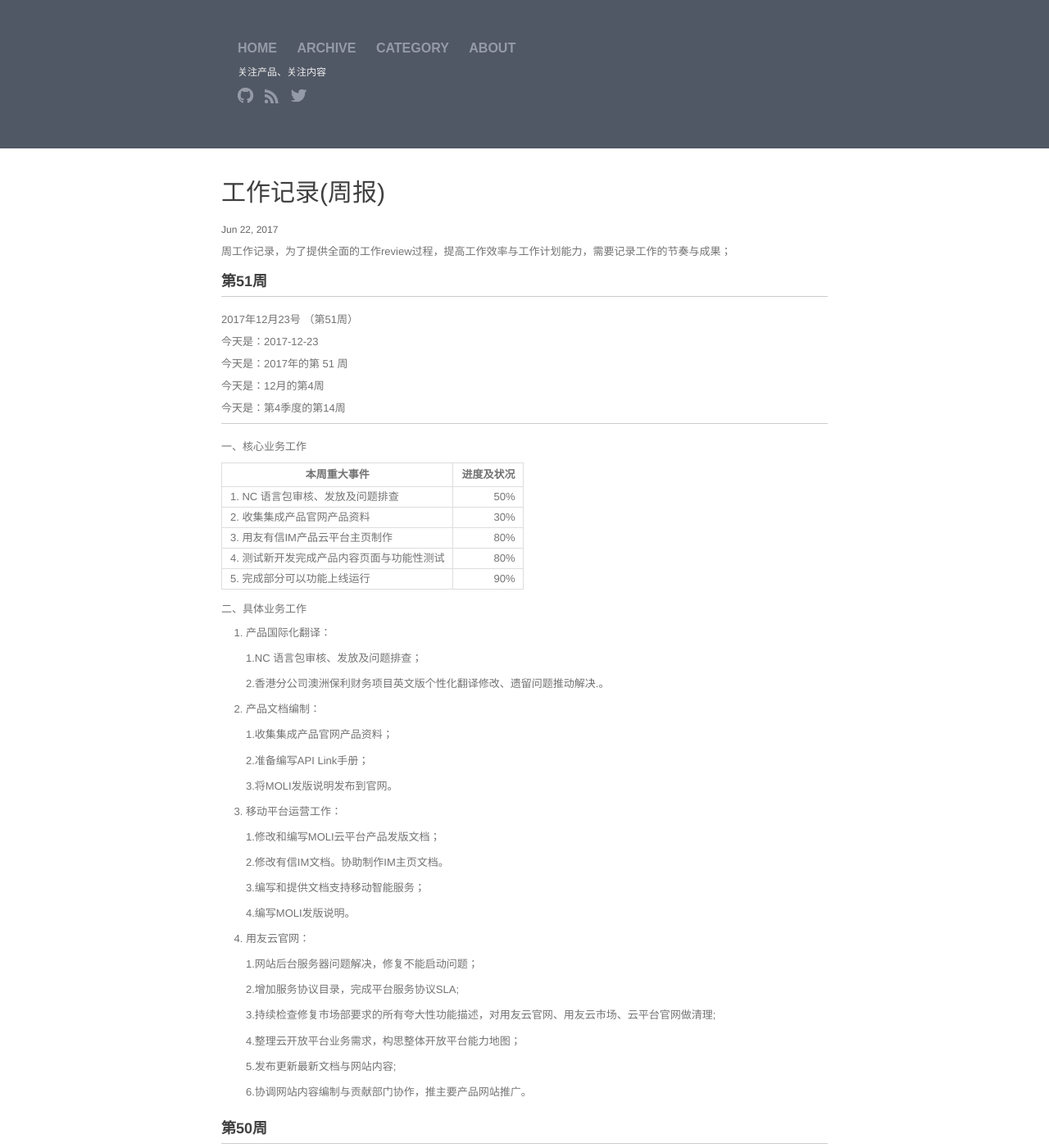
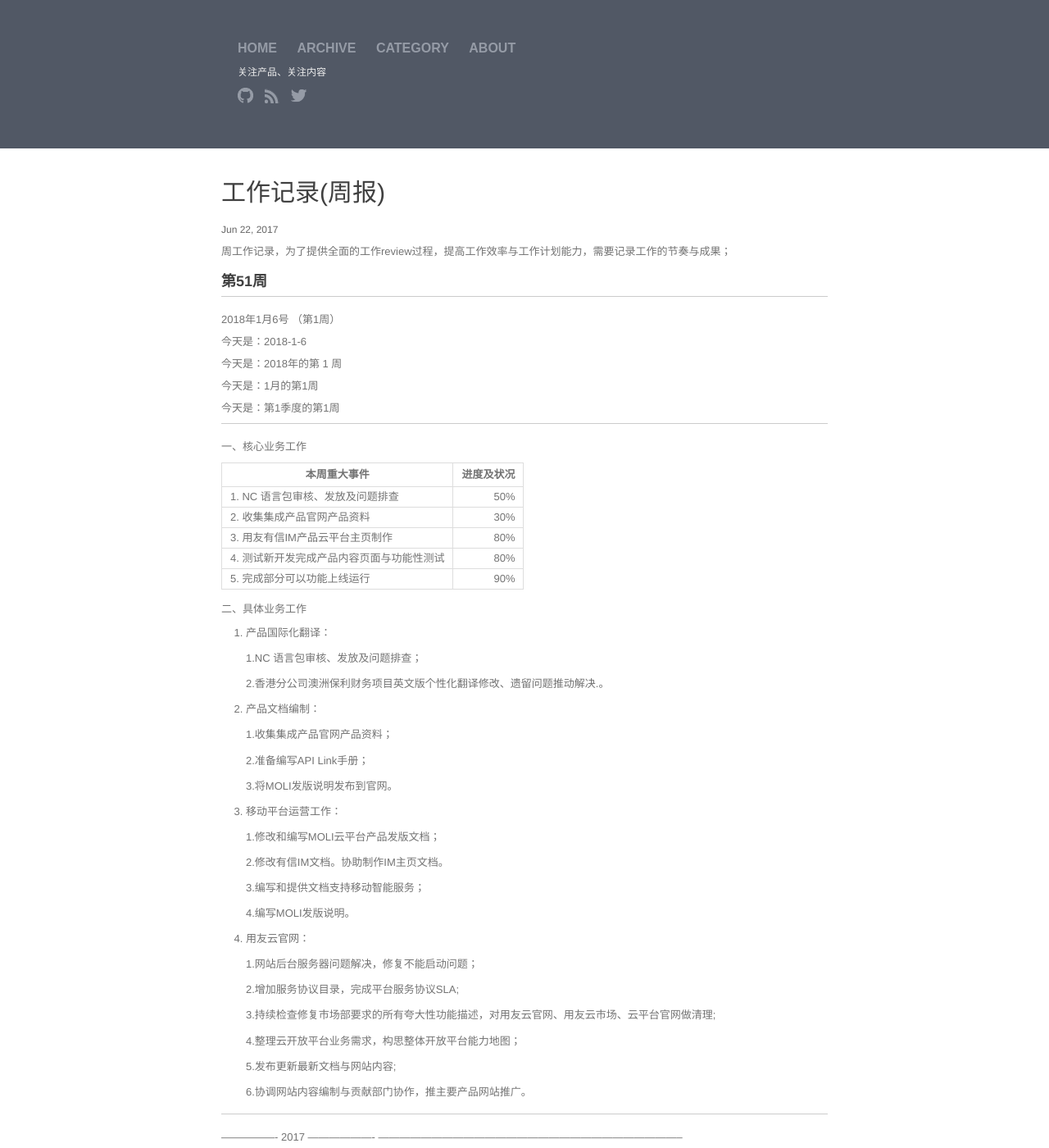
Before and after one commit to walllFlower/blog, a Jekyll site: the page built from _posts/2017-06-22-day_report_cxz.md, in a window 1280 px wide and 1400 px high. Shown: the whole window at 82% size. Built offline with Jekyll 4.4.1, drawn with Linux system fonts in a browser that asks for light colours; comment, search, counter and statistics services are not loaded.

Commit message:
Update 2017-06-22-day_report_cxz.md

```diff
--- a/_posts/2017-06-22-day_report_cxz.md
+++ b/_posts/2017-06-22-day_report_cxz.md
@@ -6,6 +6,76 @@ categories: 日报
 ---
 
 周工作记录，为了提供全面的工作review过程，提高工作效率与工作计划能力，需要记录工作的节奏与成果；
+
+###  第51周
+
+***
+
+2018年1月6号 （第1周）
+
+今天是：2018-1-6
+
+今天是：2018年的第 1 周
+
+今天是：1月的第1周
+
+今天是：第1季度的第1周
+
+***
+
+一、核心业务工作
+
+| 本周重大事件 | 进度及状况 |
+| --------    | -----:    |
+| 1. NC 语言包审核、发放及问题排查                | 50% |
+| 2. 收集集成产品官网产品资料		| 30% |
+| 3. 用友有信IM产品云平台主页制作| 80% |
+| 4. 测试新开发完成产品内容页面与功能性测试           | 80% |
+| 5. 完成部分可以功能上线运行                        | 90% |
+
+二、具体业务工作
+
+1. 产品国际化翻译：
+
+    1.NC 语言包审核、发放及问题排查；
+
+    2.香港分公司澳洲保利财务项目英文版个性化翻译修改、遗留问题推动解决.。
+
+2. 产品文档编制：
+
+    1.收集集成产品官网产品资料；
+
+    2.准备编写API Link手册；
+
+    3.将MOLI发版说明发布到官网。
+
+3. 移动平台运营工作：
+
+    1.修改和编写MOLI云平台产品发版文档；
+
+    2.修改有信IM文档。协助制作IM主页文档。
+
+    3.编写和提供文档支持移动智能服务；
+
+    4.编写MOLI发版说明。
+
+4. 用友云官网：
+
+    1.网站后台服务器问题解决，修复不能启动问题；
+
+    2.增加服务协议目录，完成平台服务协议SLA;
+
+    3.持续检查修复市场部要求的所有夸大性功能描述，对用友云官网、用友云市场、云平台官网做清理;
+
+    4.整理云开放平台业务需求，构思整体开放平台能力地图；
+
+    5.发布更新最新文档与网站内容;
+
+    6.协调网站内容编制与贡献部门协作，推主要产品网站推广。
+
+--------------------------------------------------------------------------------------
+---------------- 2017 -------------------
+--------------------------------------------------------------------------------------
 
 ###  第51周
 
```
